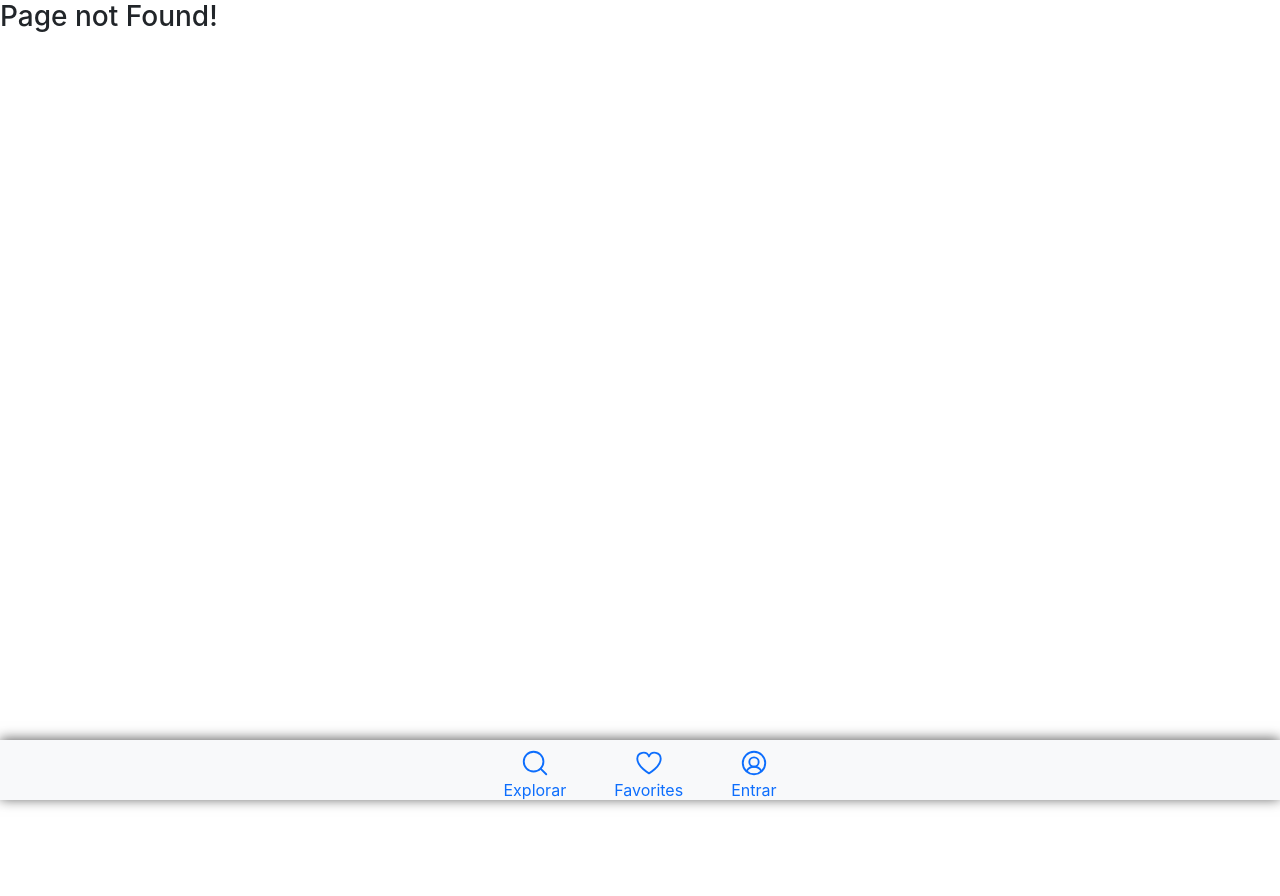
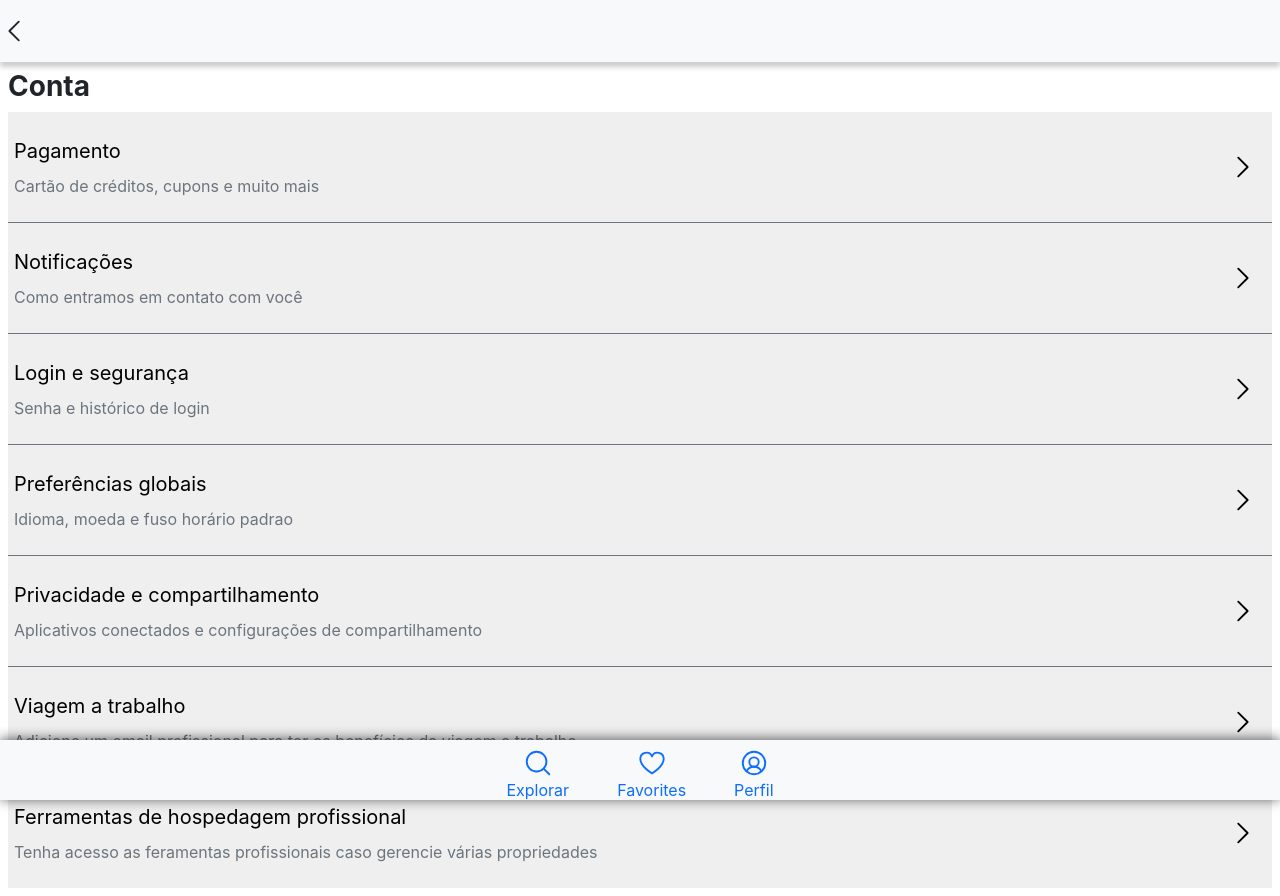
Before and after one commit to FranciscoNeto2909/MybnbApp, a React (Vite) app: page /profile/account in a window 1280 px wide. Before the commit this address had no page. Before the commit the page ends 800 px from the top, so only its background shows below. Built offline with nearby package versions, Linux system fonts and the light colour scheme.

Commit message:
added account configs and code improved

```diff
--- a/src/App.jsx
+++ b/src/App.jsx
@@ -1,5 +1,6 @@
 import React, { useState } from "react"
 import { Routes, Route } from "react-router-dom"
+import { useSelector } from "react-redux"
 import Home from "./pages/Home"
 import Favorites from "./pages/Favorites"
 import NotFound from "./pages/NotFound"
@@ -7,7 +8,8 @@ import Nav from "./components/Nav"
 import Profile from "./pages/Profile"
 import Login from "./pages/Login"
 import PersonalInfos from "./components/user/PersonalInfos"
-import { useSelector } from "react-redux"
+import Account from "./components/account/Account"
+import LoginAndSecurity from "./components/account/LoginAndSecurity"
 export default function App() {
   const [showFilter, setShowFilter] = useState(false)
   const isNavVisible = useSelector(data => data.app.navVisibility)
@@ -23,6 +25,8 @@ export default function App() {
         <Route path="/login" element={<Login />} />
         <Route path="/profile" element={<Profile />} />
         <Route path="/profile/personal-infos" element={<PersonalInfos />} />
+        <Route path="/profile/account" element={<Account />} />
+        <Route path="/profile/account/login-and-security" element={<LoginAndSecurity />} />
         <Route path="*" element={<NotFound />} />
       </Routes>
     </div>
--- a/src/assets/userSlice.js
+++ b/src/assets/userSlice.js
@@ -22,7 +22,7 @@ const userSlice = createSlice({
     initialState: {
         name: "Francisco",
         email: "",
-        isLogged: false
+        isLogged: true
     },
     reducers: {
       logout(state) {
--- /dev/null
+++ b/src/components/account/Account.jsx
@@ -0,0 +1,57 @@
+import { CaretLeft, CaretRight } from "phosphor-react"
+import { useDispatch } from "react-redux"
+import { useNavigate } from "react-router-dom"
+import { showNav } from "../../assets/appSlice"
+export default function Account() {
+    const navigate = useNavigate()
+    const dispatch = useDispatch()
+    function handleBackButton() {
+        navigate(-1)
+        dispatch(showNav())
+    }
+    return (
+        <>
+            <header className="account-header py-3 position-sticky top-0 bg-light">
+                <CaretLeft size={30} onClick={handleBackButton}/>
+            </header>
+            <main className="account-main d-flex flex-column p-2">
+                <h1 className=" fs-3 fw-bold">Conta</h1>
+                <button className="payment-contayner border-0 border-bottom border-secondary py-4 text-start position-relative">
+                    <span className="d-block fs-5 mb-2">Pagamento</span>
+                    <span className="text-secondary">Cartão de créditos, cupons e muito mais</span>
+                    <CaretRight size={30} className="position-absolute end-0 top-50 translate-middle" />
+                </button>
+                <button className="notify-contayner border-0 border-bottom border-secondary py-4 text-start position-relative">
+                    <span className="d-block fs-5 mb-2">Notificações</span>
+                    <span className="text-secondary">Como entramos em contato com você</span>
+                    <CaretRight size={30} className="position-absolute end-0 top-50 translate-middle" />
+                </button>
+                <button className="login-contayner border-0 border-bottom border-secondary py-4 text-start position-relative" onClick={() => navigate("/profile/account/login-and-security")}>
+                    <span className="d-block fs-5 mb-2">Login e segurança</span>
+                    <span className="text-secondary">Senha e histórico de login</span>
+                    <CaretRight size={30} className="position-absolute end-0 top-50 translate-middle"/>
+                </button>
+                <button className="preferer-contayner border-0 border-bottom border-secondary py-4 text-start position-relative">
+                    <span className="d-block fs-5 mb-2">Preferências globais</span>
+                    <span className="text-secondary">Idioma, moeda e fuso horário padrao</span>
+                    <CaretRight size={30} className="position-absolute end-0 top-50 translate-middle"/>
+                </button>
+                <button className="privac-contayner border-0 border-bottom border-secondary py-4 text-start position-relative">
+                    <span className="d-block fs-5 mb-2">Privacidade e compartilhamento</span>
+                    <span className="text-secondary">Aplicativos conectados e configurações de compartilhamento</span>
+                    <CaretRight size={30} className="position-absolute end-0 top-50 translate-middle"/>
+                </button>
+                <button className="workTravel-contayner border-0 border-bottom border-secondary py-4 text-start position-relative">
+                    <span className="d-block fs-5 mb-2">Viagem a trabalho</span>
+                    <span className="text-secondary">Adicione um email profissional para ter os benefícios da viagem a trabalho</span>
+                    <CaretRight size={30} className="position-absolute end-0 top-50 translate-middle"/>
+                </button>
+                <button className="tools-contayner border-0 py-4 text-start position-relative">
+                    <span className="d-block fs-5 mb-2">Ferramentas de hospedagem profissional</span>
+                    <span className="text-secondary">Tenha acesso as feramentas profissionais caso gerencie várias propriedades</span>
+                    <CaretRight size={30} className="position-absolute end-0 top-50 translate-middle"/>
+                </button>
+            </main>
+        </>
+    )
+}
--- /dev/null
+++ b/src/components/account/LoginAndSecurity.jsx
@@ -0,0 +1,71 @@
+import { useNavigate } from "react-router-dom";
+import { CaretLeft } from "phosphor-react"
+import { useState } from "react";
+export default function LoginAndSecurity() {
+    const [loginVisib, setLoginVisib] = useState(false)
+    const navigate = useNavigate()
+
+    return (
+        <>
+            <header className="account-header py-3 position-sticky top-0 bg-light mb-5">
+                <CaretLeft size={30} onClick={() => navigate(-1)} />
+            </header>
+            <main className="p-3">
+                <h1 className="fs-3 fw-bold mb-5">Login e segurança</h1>
+                <section className="py-2 mb-5">
+                    <h2 className="fs-3 fw-bold">Login</h2>
+                    <div className="personalInfo-name-container border-bottom border-secondary position-relative">
+                        <h3 className="fs-5 fw-bold">Senha</h3>
+                        {loginVisib ?
+                            "" : <p className="text-secondary">Atualize aqui</p>
+                        }
+                        {loginVisib &&
+                            <div className="personalInfo-name position-relative">
+                                <div className="input-group-lg col-11 my-2">
+                                    <label className="form-label" htmlFor="name">Senha atual</label>
+                                    <input id="name" type="text" className="form-control border-secondary rounded ps-3" autoComplete="none" required />
+                                </div>
+                                <div className="input-group-lg col-11 position-relative">
+                                    <label className="form-label" htmlFor="sobrenome">Nova Senha</label>
+                                    <input id="sobrenome" type="text" className="form-control border-secondary rounded ps-3 border" autoComplete="none" required />
+                                </div>
+                                <div className="input-group-lg col-11 position-relative">
+                                    <label className="form-label" htmlFor="sobrenome">Confirmar nova senha</label>
+                                    <input id="sobrenome" type="text" className="form-control border-secondary rounded ps-3 border" autoComplete="none" required />
+                                </div>
+                                <button className="btn login-btn text-light my-3 py-2 fw-bold">Atualizar senha</button>
+                            </div>
+                        }
+                        <button className="position-absolute top-0 end-0 border-0 bg-transparent text-info fw-bolder" onClick={e => setLoginVisib(!loginVisib)}>{loginVisib ? "Cancelar" : "Atualizar"}</button>
+                    </div>
+                </section>
+                <section className="socialAccount-container my-5">
+                    <h1 className="fs-3 fw-bold">Contas sociais</h1>
+                    <div className="socialAccount">
+                        <div className="social-fb my-4 position-relative border-bottom border-secondary">
+                            <p className="fs-5 fw-bold">Facebook</p>
+                            <span className="text-secondary">Não conectado</span>
+                            <button className="border-0 bg-transparent text-info position-absolute end-0 top-0 fw-bolder">Conectar</button>
+                        </div>
+                        <div className="social-fb my-4 position-relative border-bottom border-secondary py-2">
+                            <p className="fs-5 fw-bold">Google</p>
+                            <span className="text-secondary">Não conectado</span>
+                            <button className="border-0 bg-transparent text-info position-absolute end-0 top-0 fw-bolder">Conectar</button>
+                        </div>
+                    </div>
+                </section>
+                <section className="my-5 border-secondary border-bottom">
+                    <h2 className="fs-3 fw-bold">Histórico de dispositivos</h2>
+                    <p>Não temos acesso aos dispositivos acessados pelo usuario</p>
+                </section>
+                <section className="border-secondary border-bottom">
+                        <h1 className="fs-3 fw-bold">Conta</h1>
+                        <div className="del-account position-relative">
+                            <p>Desativar sua conta</p>
+                            <button className="border-0 bg-transparent text-danger position-absolute top-0 end-0">Desativar</button>
+                        </div>
+                </section>
+            </main>
+        </>
+    )
+}
--- a/src/components/user/PersonalInfos.jsx
+++ b/src/components/user/PersonalInfos.jsx
@@ -11,7 +11,7 @@ export default function name() {
     const [birthVisib, setBirthVisb] = useState(false)
     const [EmailVisib, setEmailVisb] = useState(false)
     const [phoneVisib, setPhoneVisb] = useState(false)
-    const [AddrVisib, setAddrVisb] = useState(false)
+    const [addrVisib, setAddrVisb] = useState(false)
 
 
     function handleBackButton() {
@@ -20,13 +20,13 @@ export default function name() {
     }
     return (
         <div>
-            <header className="personalinfo-header py-3 position-sticky top-0 bg-light border-bottom border-secondary">
+            <header className="personalinfo-header py-3 position-sticky top-0 bg-light">
                 <CaretLeft size={25} onClick={handleBackButton} />
             </header>
             <main className="p-3">
-                <h1 className="fs-4 fw-bold">Informações pessoais</h1>
+                <h1 className="fs-3 fw-bold mb-4">Informações pessoais</h1>
                 <div className="personalInfo-name-container border-bottom border-secondary position-relative py-2 my-2">
-                    <label>Nome</label>
+                    <h2 className="fs-4 fw-bold">Nome</h2>
                     {nameVisib ?
                         <p className="text-secondary">Este é o nome que aparecerá em seus documentos de viagem.</p> :
                         <p className="text-secondary">Francisco</p>
@@ -44,7 +44,7 @@ export default function name() {
                             <button className="btn btn-dark my-3 py-2">Salvar</button>
                         </div>
                     }
-                    <button className="position-absolute top-0 end-0 border-0 bg-transparent text-decoration-underline" onClick={e => setNameVisb(!nameVisib)}>Editar</button>
+                    <button className="position-absolute top-0 end-0 border-0 bg-transparent text-decoration-underline" onClick={e => setNameVisb(!nameVisib)}>{nameVisib ? "Cancelar" : "Editar"}</button>
                 </div>
                 <div className="personalInfo-sexo-container border-bottom border-secondary position-relative py-2 my-2">
                     <h2 className="fs-4 fw-bold">Sexo</h2>
@@ -62,11 +62,11 @@ export default function name() {
                             <button className="btn btn-dark my-3 py-2">Salvar</button>
                         </div>
                     }
-                    <button className="position-absolute top-0 end-0 border-0 bg-transparent text-decoration-underline" onClick={() => setSexoVisb(!sexoVisib)}>Editar</button>
+                    <button className="position-absolute top-0 end-0 border-0 bg-transparent text-decoration-underline" onClick={() => setSexoVisb(!sexoVisib)}>{sexoVisib ? "Cancelar" : "Editar"}</button>
                 </div>
                 <div className="personalInfo-nascimento-container border-bottom border-secondary position-relative py-2 my-2">
-                    <h2>Data de nascimento</h2>
-                    {!birthVisib && <p>**/**/****</p>}
+                    <h2 className="fs-4 fw-bold">Data de nascimento</h2>
+                    {!birthVisib && <p className="text-secondary">**/**/****</p>}
                     {birthVisib &&
                         <div className="personalInfo-nascimento">
                             <div className="personalInfo-changeSexo">
@@ -75,11 +75,11 @@ export default function name() {
                             <button className="btn btn-dark my-3 py-2">Salvar</button>
                         </div>
                     }
-                    <button className="position-absolute top-0 end-0 border-0 bg-transparent text-decoration-underline" onClick={() => setBirthVisb(!birthVisib)}>Editar</button>
+                    <button className="position-absolute top-0 end-0 border-0 bg-transparent text-decoration-underline" onClick={() => setBirthVisb(!birthVisib)}>{birthVisib ? "Cancelar" : "Editar"}</button>
                 </div>
                 <div className="personalInfo-email-container border-bottom border-secondary position-relative py-2 my-2">
-                    <h2>Endereço de email</h2>
-                    {!EmailVisib && <p>Use um endereço de email a qual tenha acesso</p>}
+                    <h2 className="fs-4 fw-bold">Endereço de email</h2>
+                    {!EmailVisib && <p className="text-secondary">Use um endereço de email a qual tenha acesso</p>}
                     {EmailVisib && <div className="personalInfo-nascimento">
                         <div className="phone input-group-lg col-11 my-2">
                                 <input id="name" type="email" className="inpt border border-secondary rounded ps-3" autoComplete="none" required />
@@ -87,11 +87,11 @@ export default function name() {
                             </div>
                         <button className="btn btn-dark my-3 py-2">Salvar</button>
                     </div>}
-                    <button className="position-absolute top-0 end-0 border-0 bg-transparent text-decoration-underline" onClick={() => setEmailVisb(!EmailVisib)}>Editar</button>
+                    <button className="position-absolute top-0 end-0 border-0 bg-transparent text-decoration-underline" onClick={() => setEmailVisb(!EmailVisib)}>{EmailVisib ? "Cancelar" : "Editar"}</button>
                 </div>
                 <div className="personalInfo-telefone-container border-bottom border-secondary position-relative py-2 my-2">
-                    <h2>Telefone</h2>
-                    {!phoneVisib && <p>Adicione um numero de telefone para que os hospedes e o mybnb possa entrar em contato.</p>}
+                    <h2 className="fs-4 fw-bold">Telefone</h2>
+                    {!phoneVisib && <p className="text-secondary">Adicione um numero de telefone para que os hospedes e o mybnb possa entrar em contato.</p>}
                     {phoneVisib && <div className="personalInfo-telefone">
                         <p>Insira um novo numero de telefone</p>
                         <div className="personalInfo-changeTelefone">
@@ -116,20 +116,20 @@ export default function name() {
                         </div>
                         <button className="btn btn-dark my-3 py-2">Verificar</button>
                     </div>}
-                    <button className="position-absolute top-0 end-0 border-0 bg-transparent text-decoration-underline" onClick={() => setPhoneVisb(!phoneVisib)}>Editar</button>
+                    <button className="position-absolute top-0 end-0 border-0 bg-transparent text-decoration-underline" onClick={() => setPhoneVisb(!phoneVisib)}>{phoneVisib ? "Cancelar" : "Editar"}</button>
                 </div>
                 <div className="personalInfo-endereco-container
                 position-relative py-2 my-2">
-                    <h2>Endereço</h2>
-                    {!AddrVisib && <p>Não fornecido</p>}
-                   {AddrVisib && <div className="personalInfo-endereco">
+                    <h2 className="fs-4 fw-bold">Endereço</h2>
+                    {!addrVisib && <p className="text-secondary">Não fornecido</p>}
+                   {addrVisib && <div className="personalInfo-endereco">
                     <div className="phone input-group-lg col-11 position-relative">
                                 <input id="address" type="text" className="inpt border border-secondary rounded ps-3" autoComplete="none" required onChange={e => setPNum(e.target.value)} />
                                 <label className="lbl" htmlFor="address">Endereço</label>
                             </div>
                         <button className="btn btn-dark my-3 py-2">Salvar</button>
                     </div>}
-                    <button className="position-absolute top-0 end-0 border-0 bg-transparent text-decoration-underline" onClick={() => setAddrVisb(!AddrVisib)}>Editar</button>
+                    <button className="position-absolute top-0 end-0 border-0 bg-transparent text-decoration-underline" onClick={() => setAddrVisb(!addrVisib)}>{addrVisib ? "Cancelar" : "Editar"}</button>
                 </div>
             </main >
         </div >
--- a/src/index.css
+++ b/src/index.css
@@ -272,8 +272,13 @@ details[open] summary::after{
 .profile-footer{
   font-size: .85rem;
 }
-.personalinfo-header{
+.personalinfo-header, .account-header{
   z-index: 1;
+  box-shadow: 0 5px 5px rgba(0, 0, 0, 0.200);
+}
+.login-btn{
+  background: linear-gradient(to left,#008080, #00c0c0);
+
 }
 @media (max-width: 700px) {
   .search-desc-item{
--- a/src/pages/Profile.jsx
+++ b/src/pages/Profile.jsx
@@ -17,7 +17,10 @@ export default function Profile() {
         dispatch(hideNav())
         navigate("/profile/personal-infos")
     }
-
+    function handleOpenAccount() {
+        dispatch(hideNav())
+        navigate("/profile/account")
+    }
     return (
         <div className="user container container-fluid p-2 my-5">
             <section className="container d-flex flex-column my-2">
@@ -29,7 +32,7 @@ export default function Profile() {
                     Informações pessoais
                     <CaretRight size={30} className="position-absolute end-0"/>
                 </button>
-                <button className="btn position-relative  p-2 my-2 text-start">
+                <button className="btn position-relative  p-2 my-2 text-start" onClick={handleOpenAccount}>
                     <Gear size={30} className="me-4" />
                     Conta
                     <CaretRight size={30} className="position-absolute end-0"/>
@@ -76,7 +79,7 @@ export default function Profile() {
                 <button className="btn p-2 border border-dark fw-bold" onClick={handleLogout}>Sair</button>
             </section>
             <footer>
-                <p className="profile-footer">Esta aplicação foi desenvolvida no intuito de praticar programação e não tem nenhum fim comercial.</p>
+                <p className="profile-footer">Esta aplicação foi desenvolvida no intuito de praticar programação. Não tem nenhum fim comercial ou financeiro.</p>
             </footer>
         </div>
     )
```
Also changed, not shown: src/components/account/GlobalPrefer.jsx (added, +13 -0 lines).
